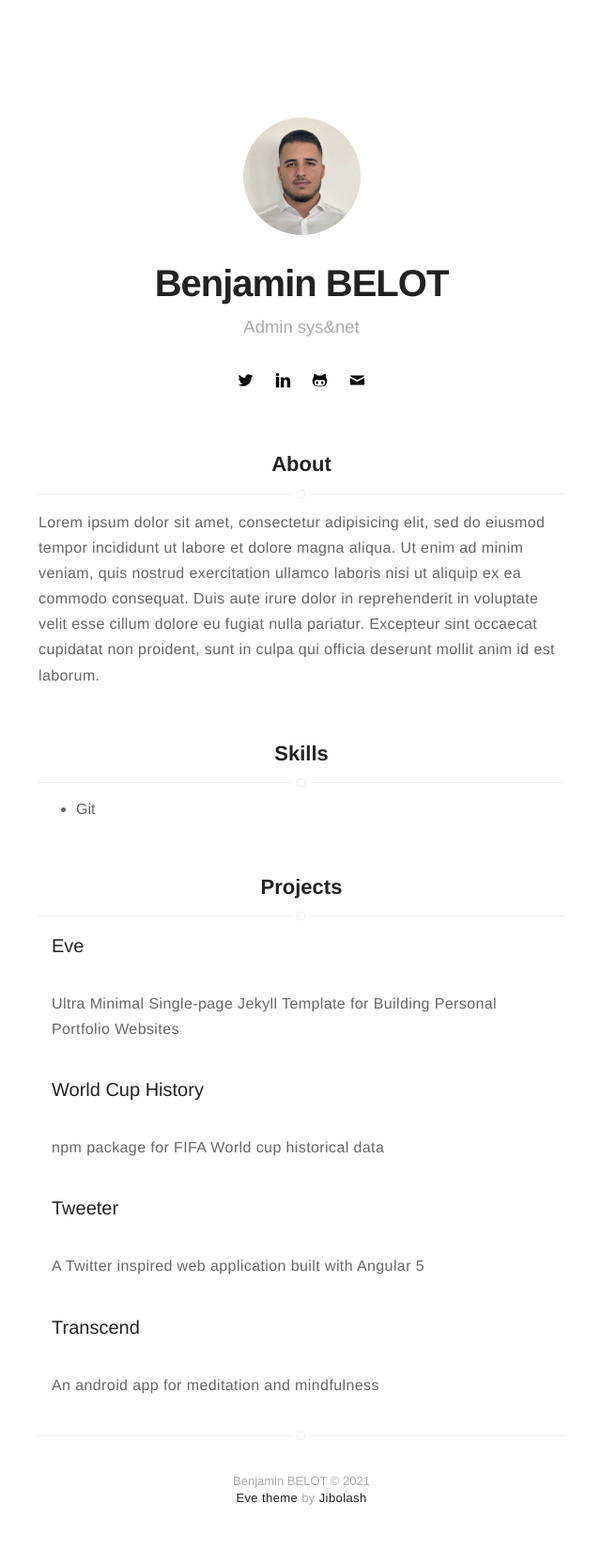
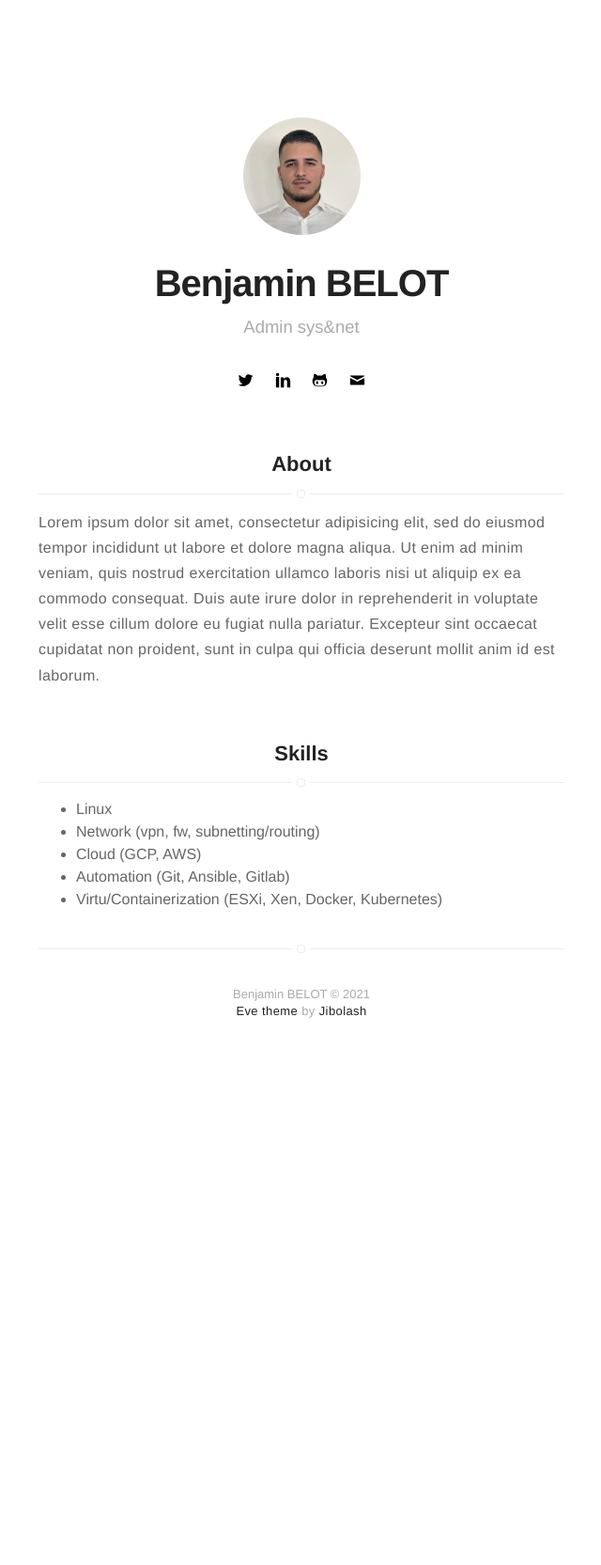
Before and after one commit to benbelo/benjaminformaticien.github.io, a Jekyll site: the page built from index.html, in a window 1280 px wide. Shown: the whole page at 94% size, without its empty margins (319-959 px from the left). Built offline with Jekyll 4.4.1, drawn with Linux system fonts in a browser that asks for light colours; after the commit the page ends 1147 px from its top, so only the background shows below that.

Commit message:
Update _config.yml

```diff
--- a/_config.yml
+++ b/_config.yml
@@ -45,27 +45,31 @@ skills: true
 
 # add your skills here
 skills-list:
-    - Git
+    - Linux
+    - Network (vpn, fw, subnetting/routing)
+    - Cloud (GCP, AWS)
+    - Automation (Git, Ansible, Gitlab)
+    - Virtu/Containerization (ESXi, Xen, Docker, Kubernetes)
 
 # do you want to display a projects section? true or false
-projects: true
+projects: false
 
 # add your projects here
 project-list:
     Eve:
-        name: Eve
+        name: Test
         description: Ultra Minimal Single-page Jekyll Template for Building Personal Portfolio Websites
         url: https://github.com/jibolash/Eve
     World-Cup-History:
-        name: World Cup  History
+        name: Test2
         description: npm package for FIFA World cup historical data
         url: https://github.com/jibolash/world-cup-history
     Tweeter:
-        name: Tweeter
+        name: Test3
         description: A Twitter inspired web application built with Angular 5
         url: https://tweetermum.herokuapp.com
     Transcend:
-        name: Transcend
+        name: Test4
         description: An android app for meditation and mindfulness
         url: https://github.com/Khosbayar/Transcend
 
```
